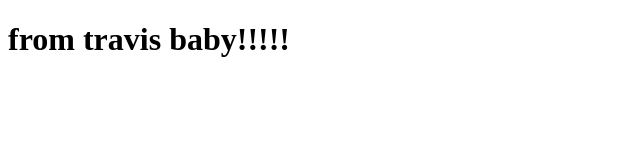
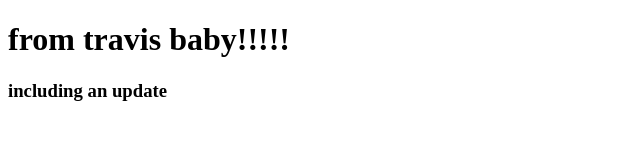
Before and after one commit to teamsuccesswin/site, a website: page index.html in a window 1280 px wide. Shown: the whole page, without its empty margins (0-640 px from the left). Drawn offline with Linux system fonts and the light colour scheme.

Commit message:
testing deployment

```diff
--- a/index.html
+++ b/index.html
@@ -8,5 +8,6 @@
 </head>
 <body>
   <h1>from travis baby!!!!!</h1>
+  <h3>including an update</h3>
 </body>
 </html>
```
